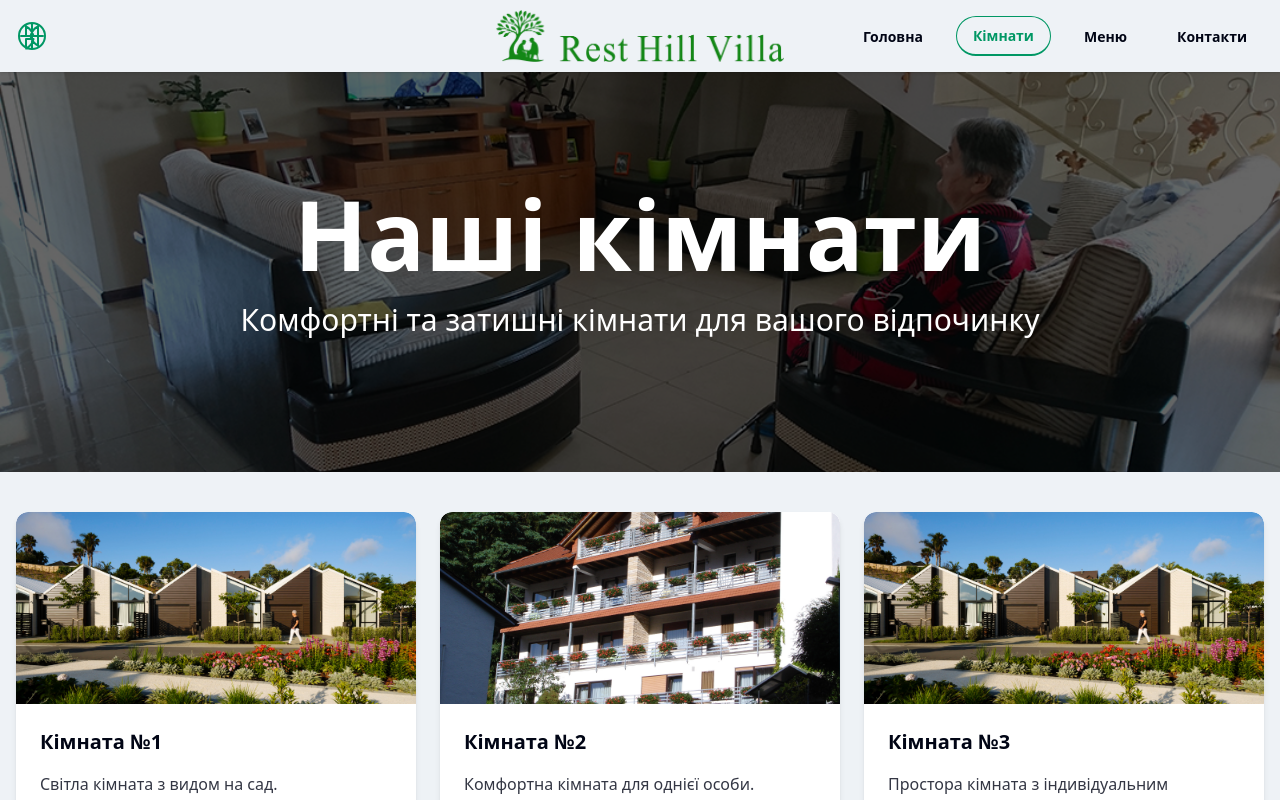
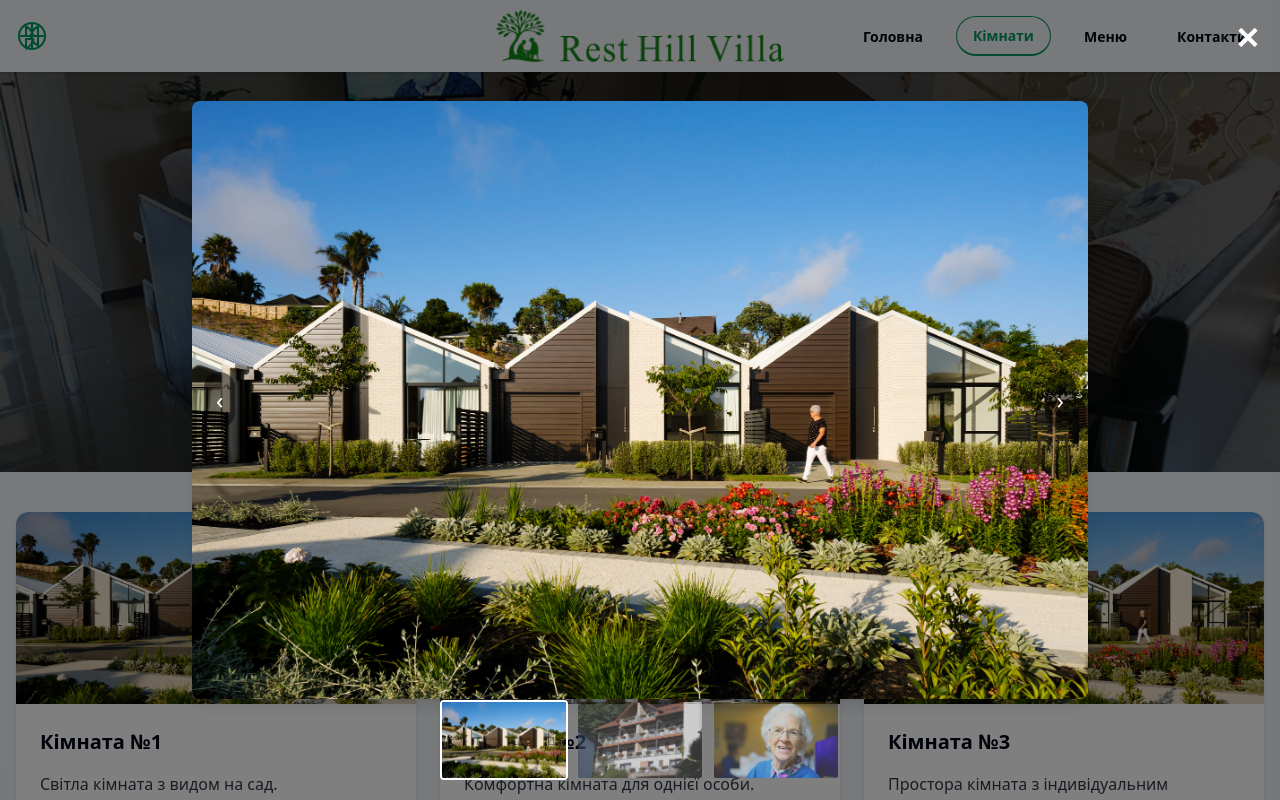
Before and after one commit to ketalias/retirementhouse-vue-node, a Vue app in the folder client/: page /rooms in a window 1280 px wide. Both pictures are taken after a click on the element 216 px from the left and 714 px from the top of the page. Shown: the top 800 px of the page. Built offline with nearby package versions, Linux system fonts and the light colour scheme; no server answers.

Commit message:
feat: replace vue-easy-lightbox with custom ImageSlider component

```diff
--- a/client/package.json
+++ b/client/package.json
@@ -18,7 +18,6 @@
     "lucide-vue-next": "^0.535.0",
     "pinia": "^3.0.1",
     "vue": "^3.5.13",
-    "vue-easy-lightbox": "^1.19.0",
     "vue-router": "^4.5.0"
   },
   "devDependencies": {
--- /dev/null
+++ b/client/src/components/grids/ImageSlider.vue
@@ -0,0 +1,65 @@
+<script setup>
+import { ref, onMounted, onUnmounted } from 'vue'
+
+const props = defineProps({
+  images: { type: Array, required: true },
+  startIndex: { type: Number, default: 0 }
+})
+
+const emit = defineEmits(['close'])
+
+const currentIndex = ref(props.startIndex)
+
+function next() {
+  if (currentIndex.value < props.images.length - 1) {
+    currentIndex.value++
+  } else {
+    currentIndex.value = 0
+  }
+}
+
+function prev() {
+  if (currentIndex.value > 0) {
+    currentIndex.value--
+  } else {
+    currentIndex.value = props.images.length - 1
+  }
+}
+
+function handleKey(e) {
+  if (e.key === 'Escape') emit('close')
+  if (e.key === 'ArrowRight') next()
+  if (e.key === 'ArrowLeft') prev()
+}
+
+onMounted(() => window.addEventListener('keydown', handleKey))
+onUnmounted(() => window.removeEventListener('keydown', handleKey))
+</script>
+
+<template>
+  <div class="fixed inset-0 flex items-center justify-center z-50 bg-black/50">
+    <button class="absolute top-5 right-5 text-white text-3xl font-bold" @click="emit('close')">
+      ✕
+    </button>
+
+    <div class="relative max-w-4xl w-full flex items-center justify-center">
+      <button class="absolute left-3 p-3 rounded-full bg-black/50 text-white text-2xl hover:bg-black/70 transition"
+        @click="prev">
+        ‹
+      </button>
+
+      <img :src="images[currentIndex]" class="max-h-[80vh] max-w-full rounded-lg shadow-lg object-contain" />
+
+      <button class="absolute right-3 p-3 rounded-full bg-black/50 text-white text-2xl hover:bg-black/70 transition"
+        @click="next">
+        ›
+      </button>
+    </div>
+
+    <div class="absolute bottom-5 flex gap-2 overflow-x-auto px-4">
+      <img v-for="(img, i) in images" :key="i" :src="img"
+        class="h-20 w-32 object-cover rounded cursor-pointer border-2 transition"
+        :class="i === currentIndex ? 'border-white' : 'border-transparent opacity-60'" @click="currentIndex = i" />
+    </div>
+  </div>
+</template>
--- a/client/src/components/grids/RoomsGrid.vue
+++ b/client/src/components/grids/RoomsGrid.vue
@@ -1,8 +1,9 @@
 <script setup>
 import RoomCard from '../cards/RoomCard.vue'
-import { roomItems as rooms } from '@/data/roomsData.js'
+import ImageSlider from './ImageSlider.vue'
+import { ref } from 'vue'
 
-defineProps({
+const props = defineProps({
   rooms: {
     type: Array,
     required: true,
@@ -10,18 +11,23 @@ defineProps({
   }
 })
 
-const emit = defineEmits(['open-lightbox'])
+const sliderOpen = ref(false)
+const sliderImages = ref([])
+const sliderIndex = ref(0)
 
-function openLightbox(index) {
-  emit('open-lightbox', index)
+function openSlider(room) {
+  sliderImages.value = room.images
+  sliderIndex.value = 0
+  sliderOpen.value = true
 }
 </script>
+
 <template>
   <div class="grid grid-cols-1 sm:grid-cols-2 lg:grid-cols-3 gap-6">
     <div
-      v-for="(room, index) in rooms"
+      v-for="room in rooms"
       :key="room.id"
-      @click="openLightbox(index)"
+      @click="openSlider(room)"
       class="cursor-pointer"
       data-aos="fade-up"
       data-aos-delay="100"
@@ -34,4 +40,11 @@ function openLightbox(index) {
       />
     </div>
   </div>
+
+  <ImageSlider
+    v-if="sliderOpen"
+    :images="sliderImages"
+    :startIndex="sliderIndex"
+    @close="sliderOpen = false"
+  />
 </template>
--- a/client/src/views/RoomsCatalog.vue
+++ b/client/src/views/RoomsCatalog.vue
@@ -1,49 +1,45 @@
 <script setup>
 import { ref, computed } from 'vue'
-import VueEasyLightbox from 'vue-easy-lightbox'
 import HeroSection from '@/components/sections/HeroSection.vue'
 import RoomsGrid from '@/components/grids/RoomsGrid.vue'
+import ImageSlider from '@/components/grids/ImageSlider.vue'
 import FormComp from '@/components/forms/FormComp.vue'
 import FooterComp from '@/components/layout/FooterComp.vue'
 import { roomItems as roomsList } from '@/data/roomsData.js'
 
-const visible = ref(false)
+const sliderOpen = ref(false)
 const activeIndex = ref(0)
-const lightboxImageIndex = ref(0)
+const sliderImages = ref([])
 
 const currentImages = computed(() => roomsList[activeIndex.value]?.images || [])
 
 function handleOpenLightbox(index) {
   activeIndex.value = index
-  lightboxImageIndex.value = 0
-  visible.value = true
-}
-
-function prevImage() {
-  if (lightboxImageIndex.value > 0) {
-    lightboxImageIndex.value--
-  }
-}
-
-function nextImage() {
-  if (lightboxImageIndex.value < (currentImages.value.length - 1)) {
-    lightboxImageIndex.value++
-  }
+  sliderImages.value = roomsList[index].images
+  sliderOpen.value = true
 }
 </script>
 
 <template>
   <div class="flex flex-col min-h-screen">
     <div class="min-h-screen bg-base-100">
-      <HeroSection title="Наші кімнати" subtitle="Комфортні та затишні кімнати для вашого відпочинку"
-        background="/img/rooms-bg.jpg" />
+      <HeroSection
+        title="Наші кімнати"
+        subtitle="Комфортні та затишні кімнати для вашого відпочинку"
+        background="/img/rooms-bg.jpg"
+      />
       <div class="container mx-auto px-4 my-10">
         <RoomsGrid :rooms="roomsList" @open-lightbox="handleOpenLightbox" />
       </div>
     </div>
 
-    <VueEasyLightbox v-model:visible="visible" :imgs="currentImages" :index="lightboxImageIndex" @on-prev="prevImage"
-      @on-next="nextImage" :moveDisabled="false" />
+    <!-- ✅ Використовуємо кастомний слайдер -->
+    <ImageSlider
+      v-if="sliderOpen"
+      :images="sliderImages"
+      :startIndex="0"
+      @close="sliderOpen = false"
+    />
 
     <FormComp />
     <FooterComp />
```
Also changed, not shown: 1 other file (tests, documents, lock files or other folders).
